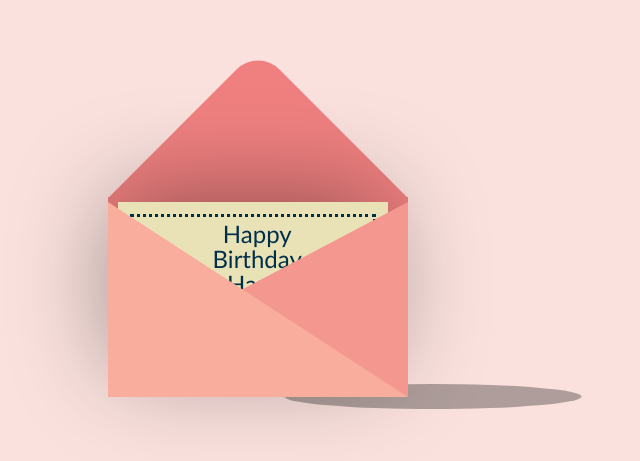
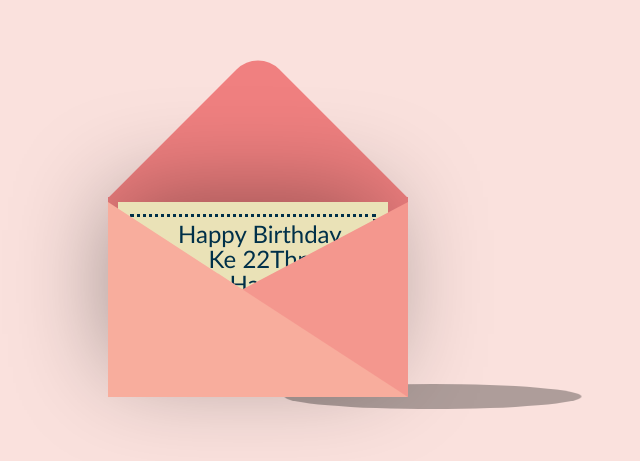
Before and after one commit to ulfihidayatullah/birthday, a plain HTML site: page index.html in a window 1280 px wide. Shown: the part 141-602 px from the top of the page, without its empty margins (382-1022 px from the left). Drawn offline with nearby package versions, Linux system fonts and the light colour scheme.

Commit message:
Update index.html

```diff
--- a/index.html
+++ b/index.html
@@ -17,7 +17,7 @@
             <div class="envelope"></div>
             <div class="front"></div>
             <div class="card">
-                <div class="text">Happy</br>Birthday</br>Euis Hardiyanti</div>
+                <div class="text">Happy Birthday</br>Ke 22Thn</br>Euis Hardiyanti</div>
                 <div class="heart"></div>
             </div>
         </div>
```
